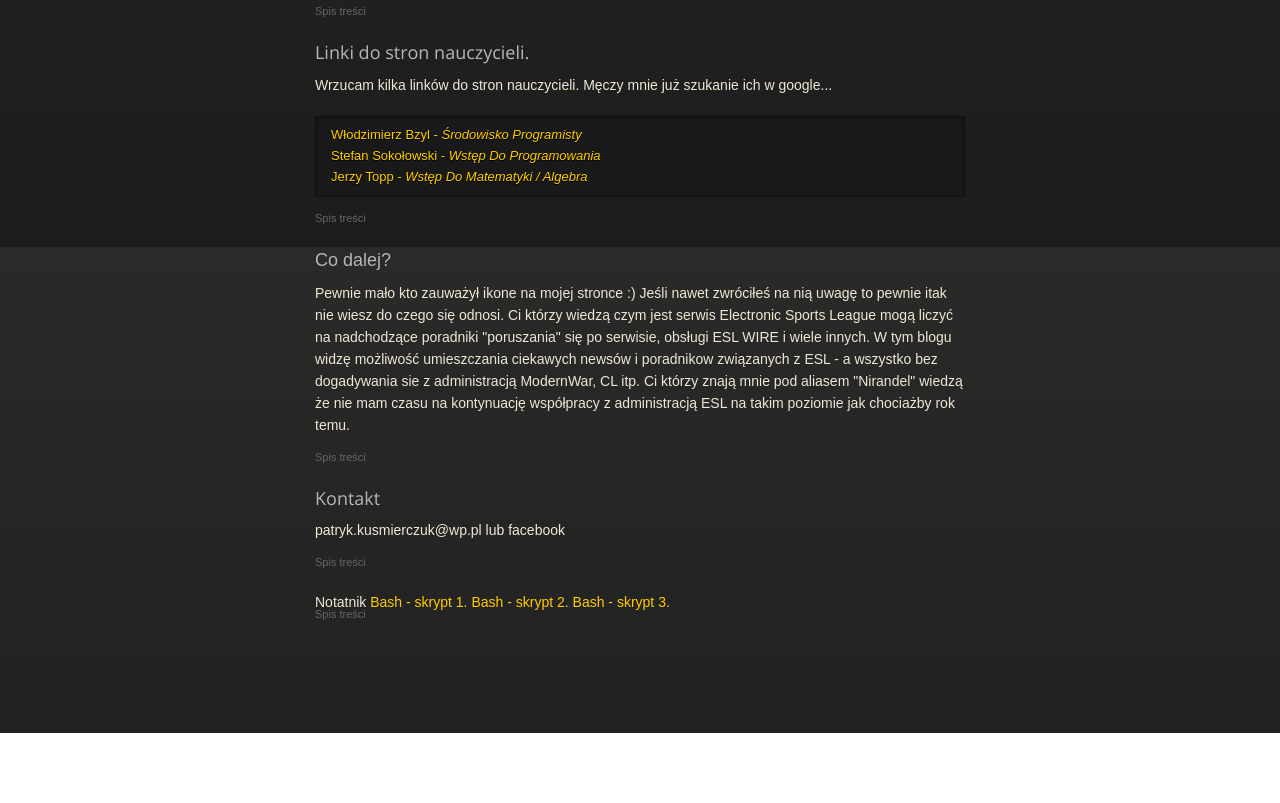
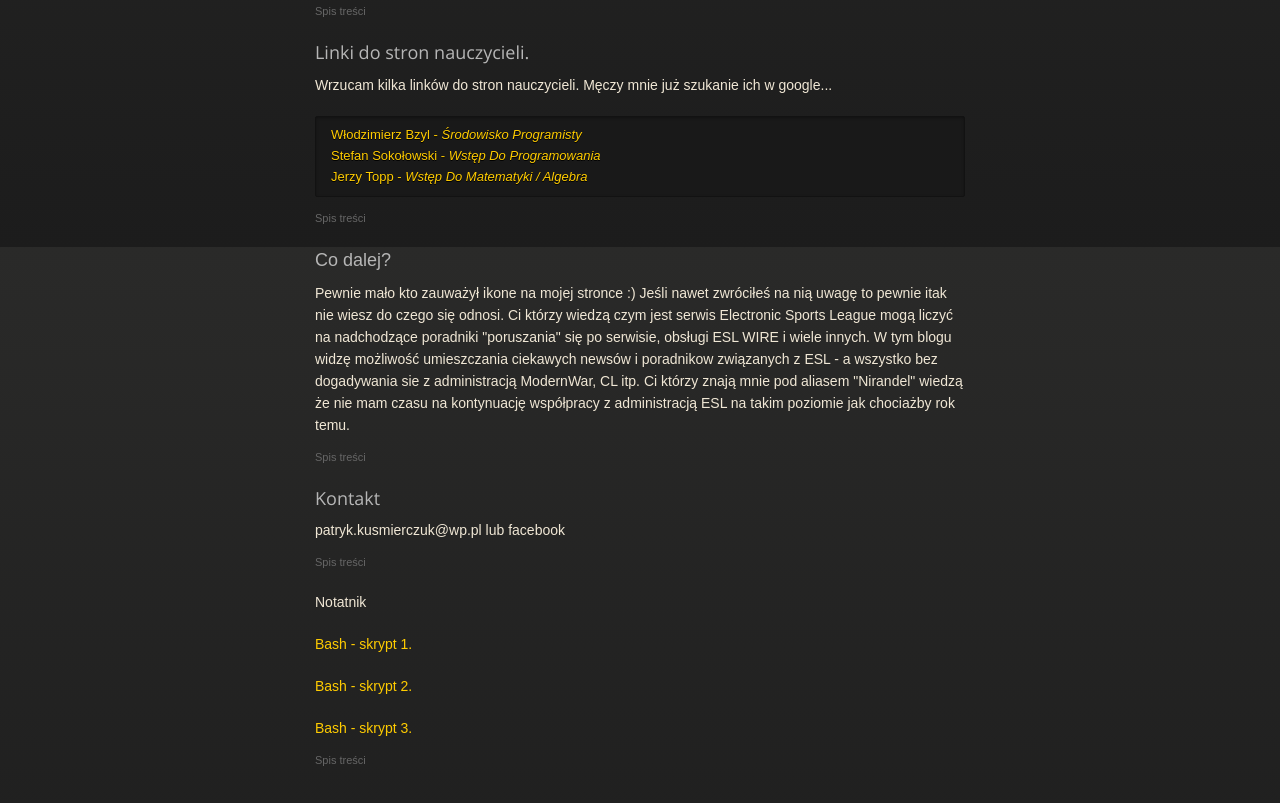
Before and after one commit to Nirandel/nirandel.github.io, a plain HTML site: page index.html in a window 1280 px wide. Shown: the part 553-1356 px from the top of the page. Before the commit the page ends 1286 px from the top, so only its background shows below. Drawn offline with nearby package versions, Linux system fonts and the light colour scheme.

Commit message:
Update index.html

```diff
--- a/index.html
+++ b/index.html
@@ -74,9 +74,10 @@
 
 
 <a name="notatnik" class="anchor" href="#notatnik"><span class="octicon octicon-link"></span></a>Notatnik</h3>
-<a href="http://wiki.suse.pl/wiki/index.php/Edycja_plik%C3%B3w"><font face="arial">Bash - skrypt 1.</i></font></a>
-<a href="http://www.linux.rk.edu.pl/w/p/bash-skrypty/"><font face="arial">Bash - skrypt 2.</i></font></a>
-<a href="http://www.stephan0.republika.pl/multimedia/skrypty.html"><font face="arial">Bash - skrypt 3.</i></font></a>
+
+<p></p><a href="http://wiki.suse.pl/wiki/index.php/Edycja_plik%C3%B3w"><font face="arial">Bash - skrypt 1.</i></font></a></p>
+<p></p><a href="http://www.linux.rk.edu.pl/w/p/bash-skrypty/"><font face="arial">Bash - skrypt 2.</i></font></a></p>
+<p></p><a href="http://www.stephan0.republika.pl/multimedia/skrypty.html"><font face="arial">Bash - skrypt 3.</i></font></a></p>
 <p><font face="arial"><a href="#spis"><small>Spis treści</small></a> </font></p>
 
 
```
